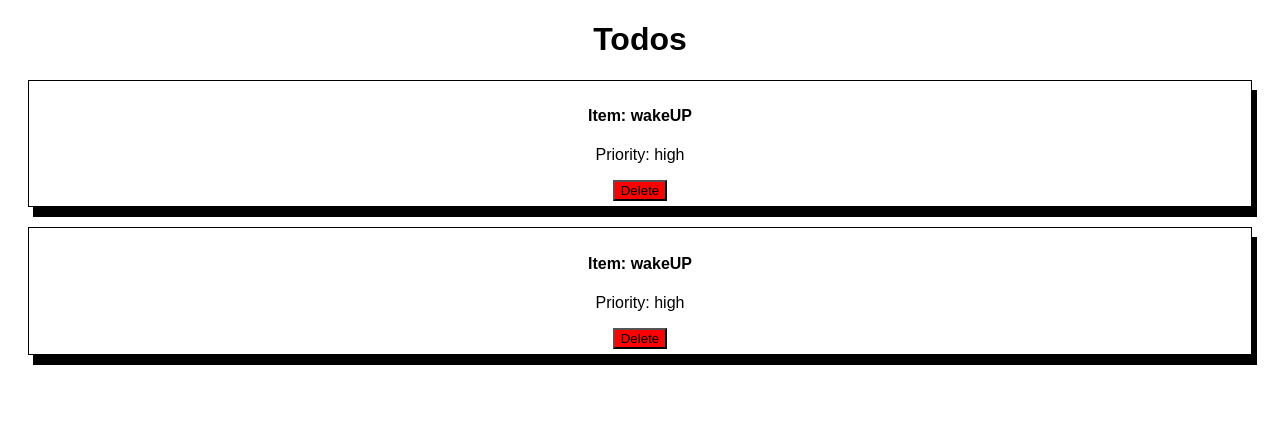
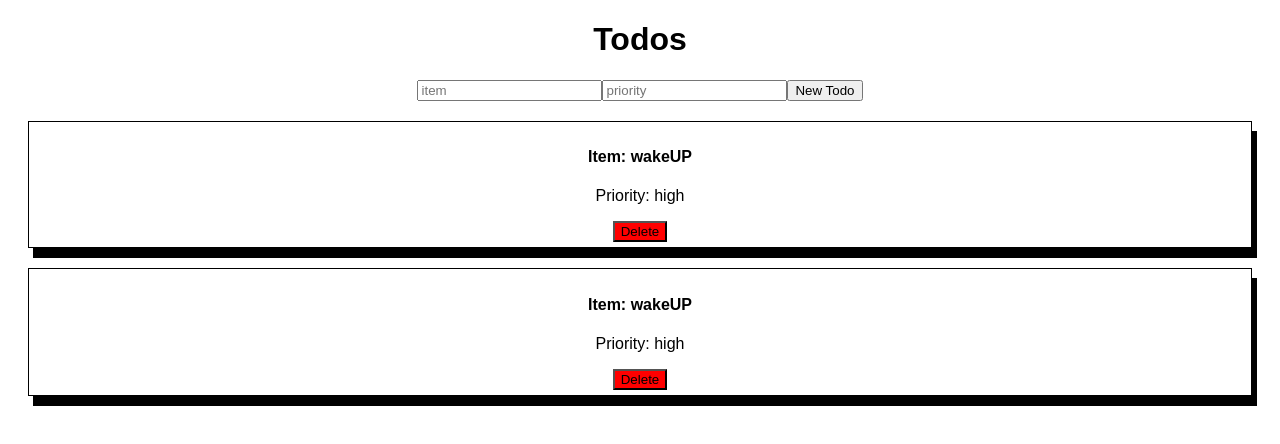
Before and after one commit to SincerelyBrittany/todo-app-with-react-hooks, a React (Create React App) app: page / in a window 1280 px wide. Shown: the top 444 px of the page. Built offline with nearby package versions, Linux system fonts and the light colour scheme.

Commit message:
creates handle submit function on form button

```diff
--- a/src/App.js
+++ b/src/App.js
@@ -1,6 +1,7 @@
 import React, { useState, useEffect } from "react";
 import "./styles.css";
 import List from './List';
+import Form from './Form'
 
 export default function App() {
   // const items = ["wake up", "code"]
@@ -24,6 +25,7 @@ export default function App() {
   return (
     <div className="App">
       <h1>Todos</h1>
+      <Form />
       <List items={items} handleDelete={handleDelete}/>
     </div>
   );
--- a/src/Form.js
+++ b/src/Form.js
@@ -6,11 +6,17 @@ export default function Form(props){
   const [priorityText, setPriorityText] = useState('')
 
   const handleItemInputChange = (e) =>{
+    //you have control over what someone puts into a form here
     setItemText(e.target.value)
   }
 
   const handlePriorityInputChange = (e) =>{
     setPriorityText(e.target.value)
+  }
+
+  const handleSubmit = (e) => {
+    e.preventDefault()
+    props.submitCallback(itemText, priorityText)
   }
 
 return(
@@ -23,7 +29,7 @@ return(
         placeholder="priority"
         onChange={handlePriorityInputChange}
         value={priorityText}/>
-        <button> New Todo </button>
+        <button onClick={handleSubmit}> New Todo </button>
       </form>
     )
   }
```
